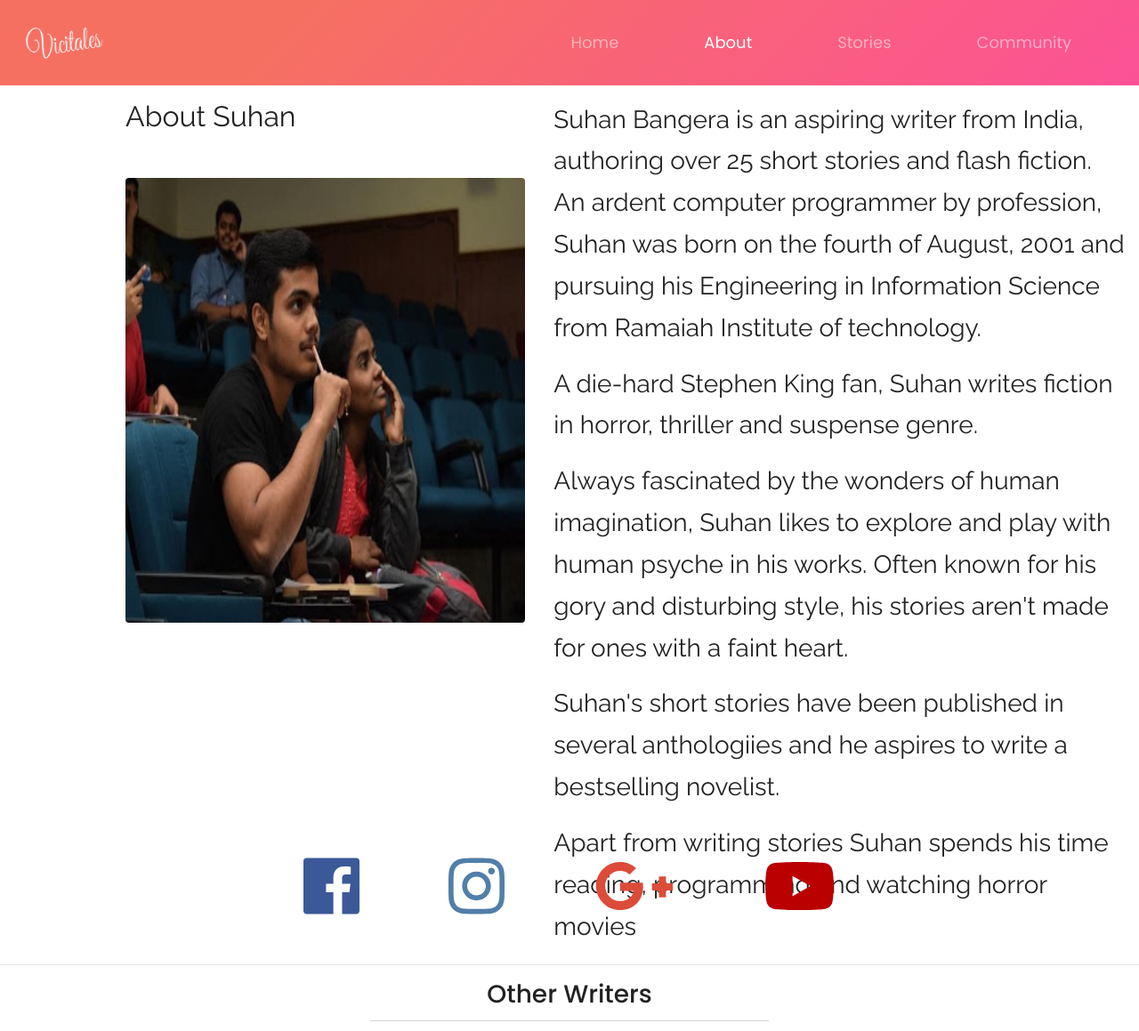
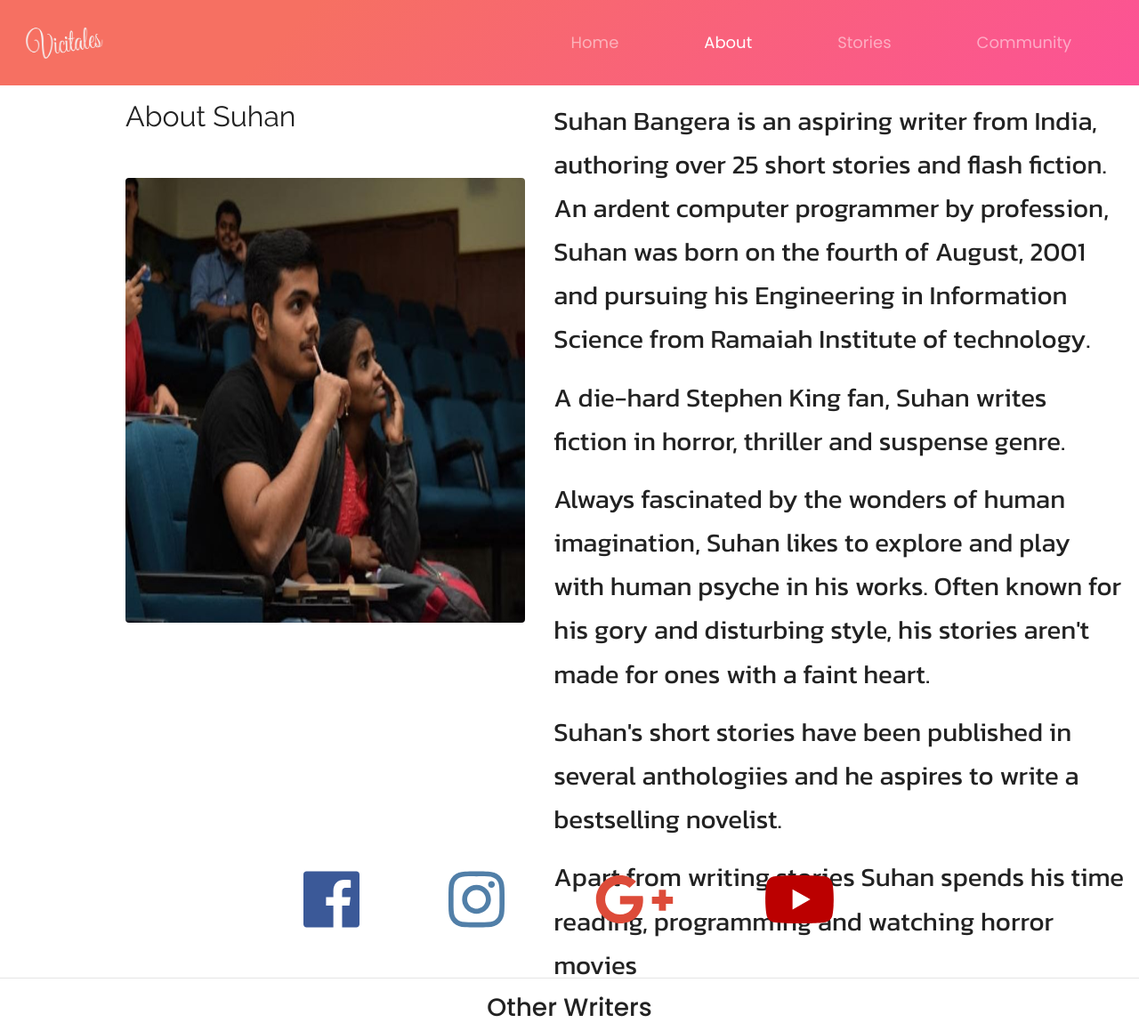
Before and after one commit to Spyder01/Vicitales, a plain HTML site: page about.html in a window 1280 px wide. Shown: the top 1159 px of the page at 89% size. Drawn offline with nearby package versions, Linux system fonts and the light colour scheme; a web font is replaced by a local one.

Commit message:
Update about.css

```diff
--- a/CSS/about.css
+++ b/CSS/about.css
@@ -1,4 +1,6 @@
 @import url('https://fonts.googleapis.com/css2?family=Raleway&display=swap');
+@import url('https://fonts.googleapis.com/css2?family=Abel&display=swap');
+@import url('https://fonts.googleapis.com/css2?family=Abel&family=Kanit&display=swap');
 
 
 .about-wrapper {
@@ -21,12 +23,24 @@
 .intro {
     padding-top: 0px;
     padding-bottom: 75px;
-    font-family: 'Raleway', sans-serif;
+    font-family: 'Abel', sans-serif;
+    font-family: 'Kanit', sans-serif;
     font-weight: 400;
     line-height: 1.6725;
     height: 100vh;
-    font-size: 100%;
+    font-size: 105%;
 
+}
+
+
+.marginnn {
+    margin-top: 15px;
+}
+
+
+
+footer {
+    margin-top: 25px;
 }
 
 
```
